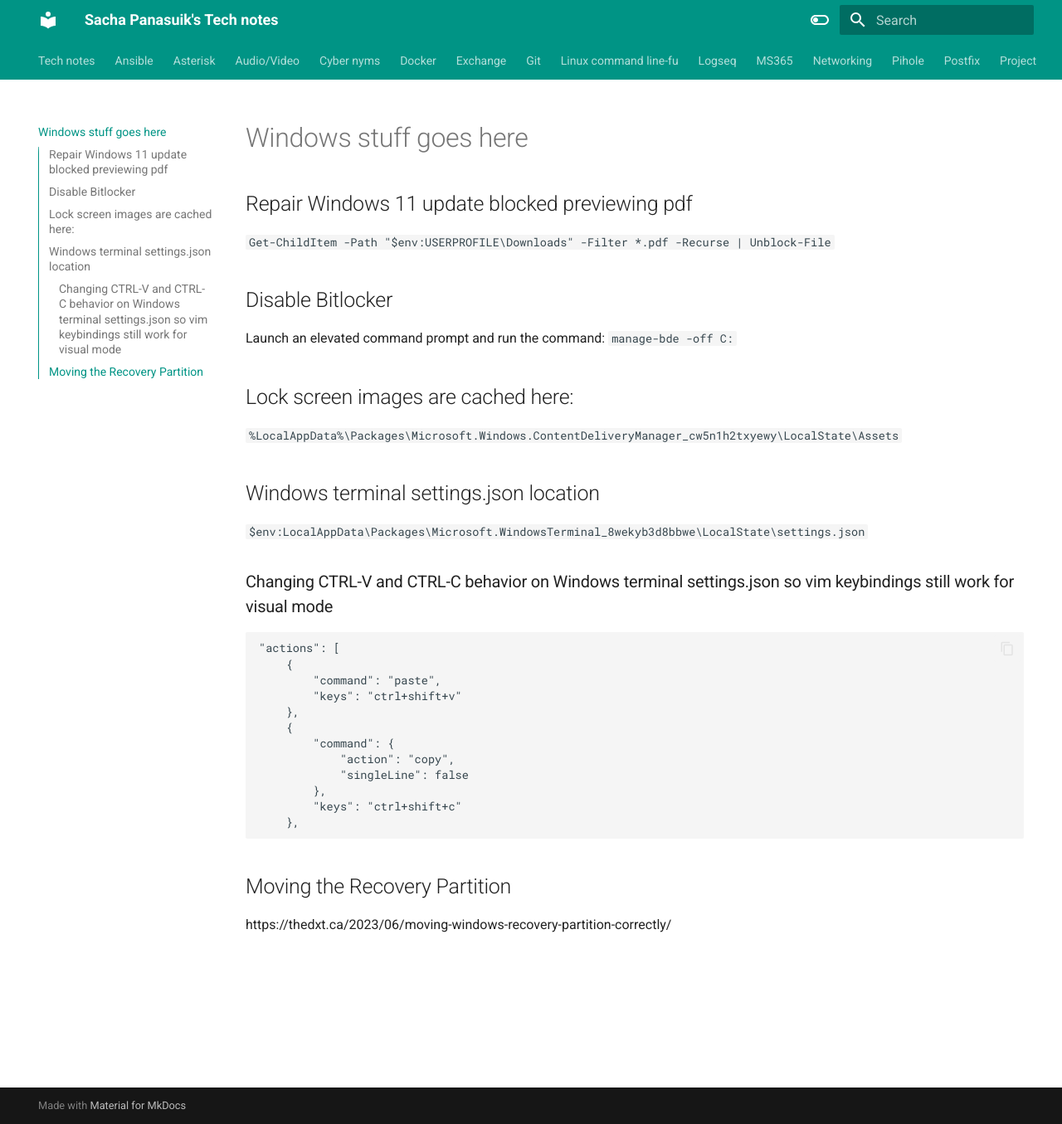
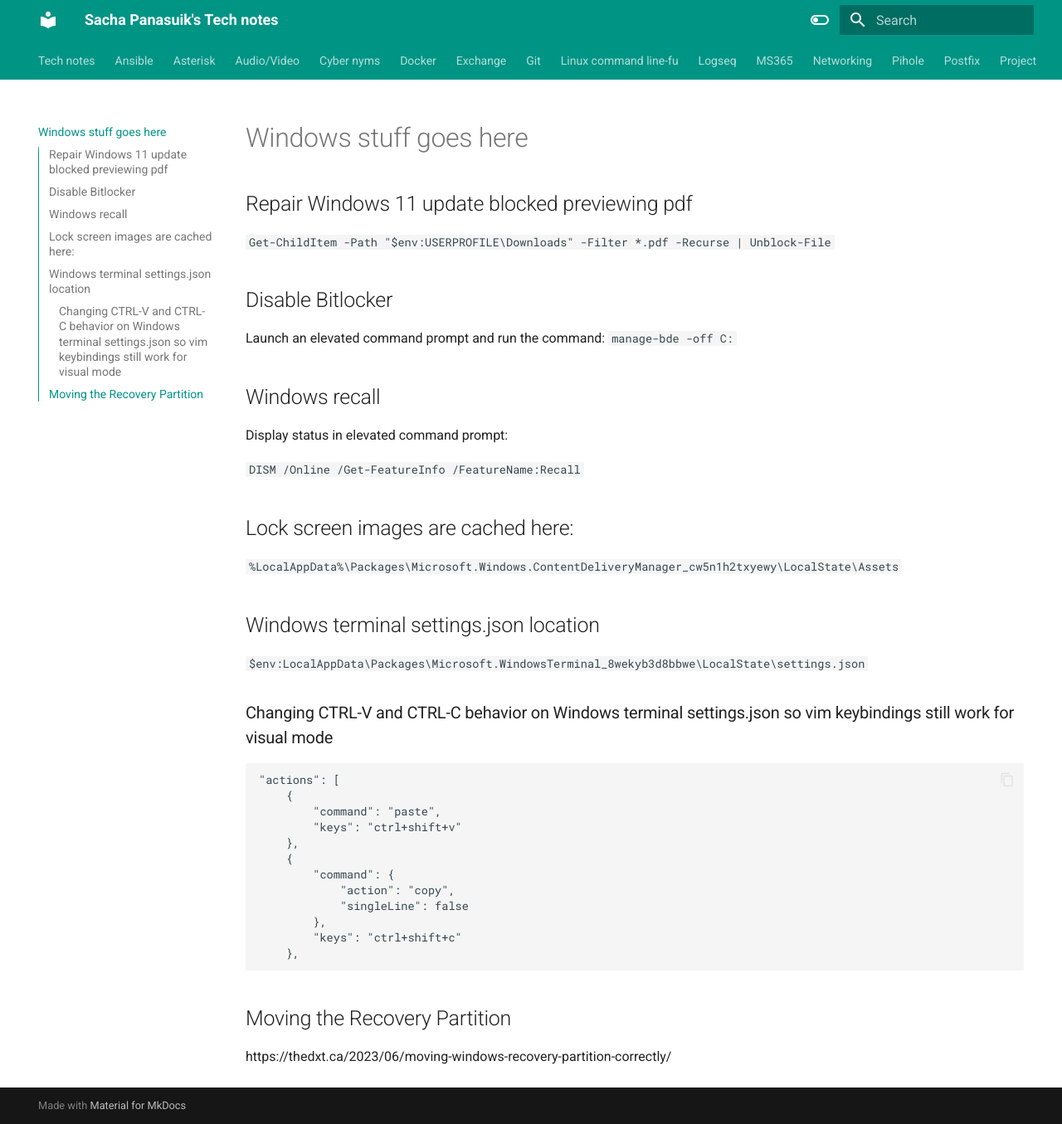
Before and after one commit to sachapan/tech_notes, an MkDocs documentation site: the page built from docs/windows.md, in a window 1280 px wide and 1355 px high. Shown: the whole window at 83% size. Built offline with MkDocs 1.6.1 and Material for MkDocs 9.7.7, drawn with Linux system fonts in a browser that asks for light colours.

Commit message:
Update windows.md

```diff
--- a/docs/windows.md
+++ b/docs/windows.md
@@ -8,6 +8,12 @@
 
 Launch an elevated command prompt and run the command:
 `manage-bde -off C:`
+
+## Windows recall
+
+Display status in elevated command prompt:
+
+`DISM /Online /Get-FeatureInfo /FeatureName:Recall   `
 
 ## Lock screen images are cached here:
 
```
